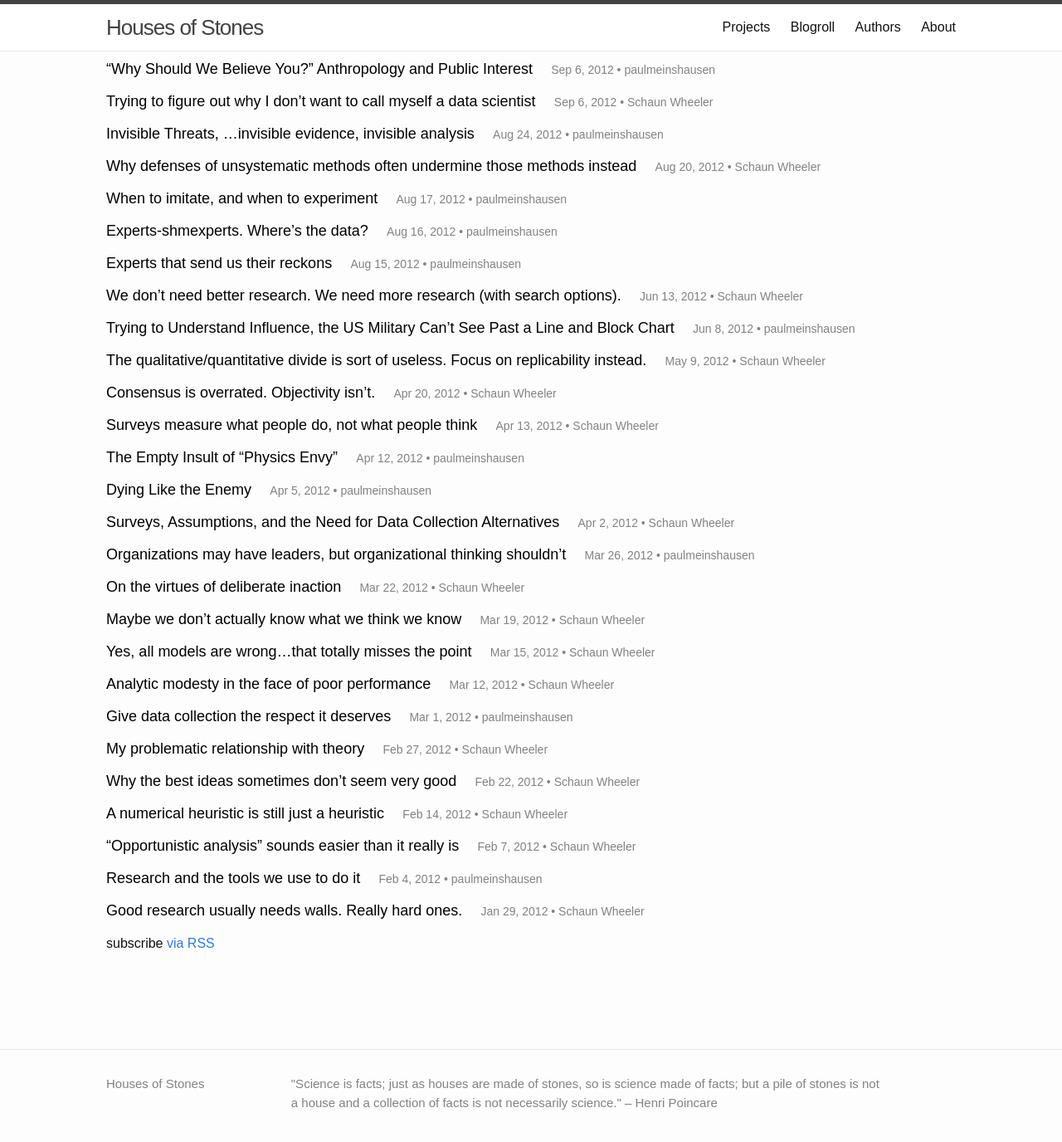
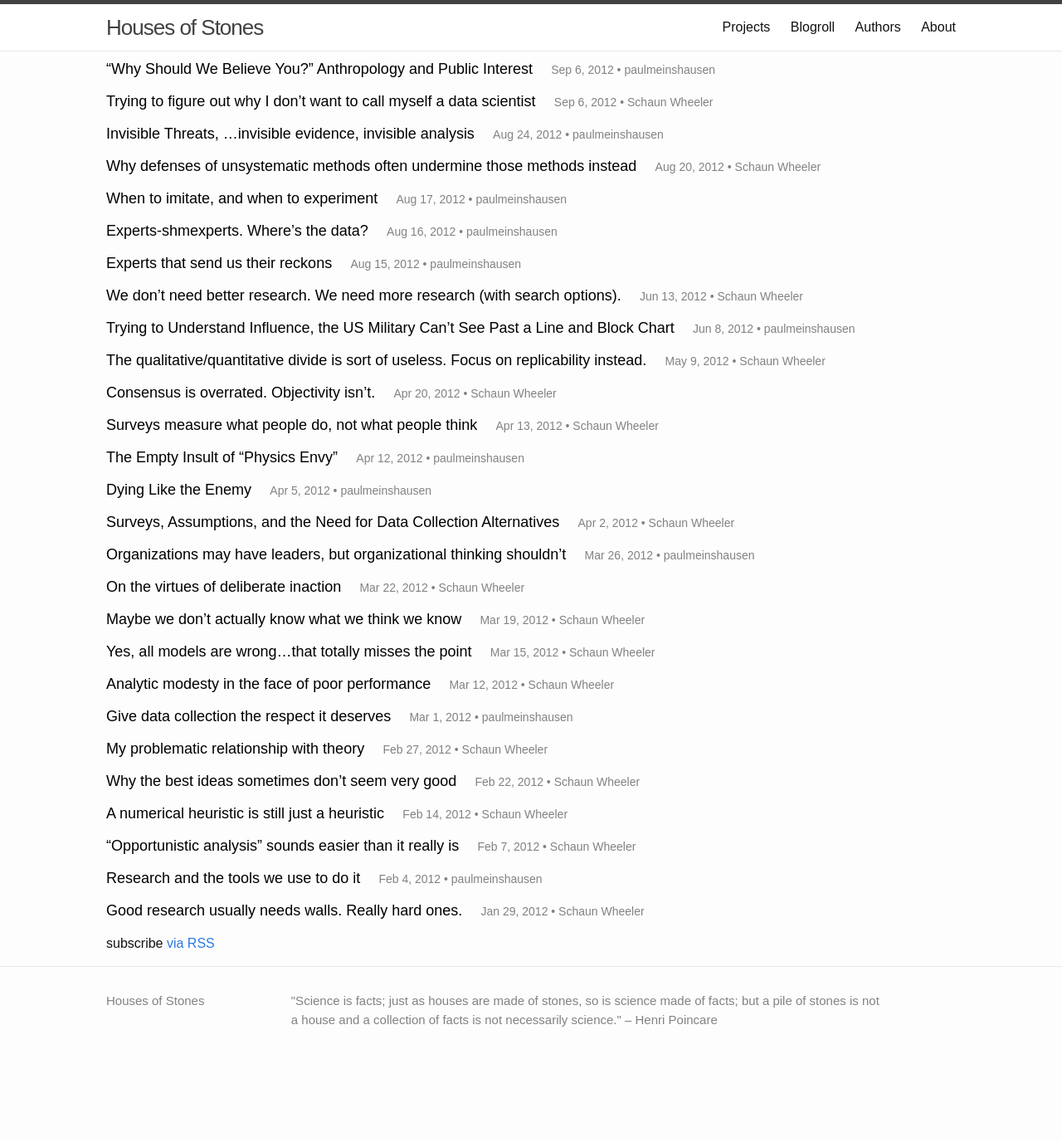
Before and after one commit to housesofstones/housesofstones.github.io, a Jekyll site: the page built from index.html, in a window 1280 px wide and 1400 px high, scrolled down 1081 px. Shown: the top 1376 px of the window at 83% size. Built offline with Jekyll 4.4.1, drawn with Linux system fonts in a browser that asks for light colours; nearby versions of some CDN libraries.

Commit message:
Update hoscustom.css

```diff
--- a/css/hoscustom.css
+++ b/css/hoscustom.css
@@ -37,3 +37,24 @@
 .wrapper {
     max-width: 80%;
 }
+
+html, body {height: 100%;}
+
+.page-content {
+    overflow:auto;
+	padding-bottom: 150px;}
+
+.site-footer {
+    position: relative;
+	margin-top: -150px; /* negative value of footer height */
+	height: 150px;
+	clear:both;}
+
+/*Opera Fix*/
+body:before {
+	content:"";
+	height:100%;
+	float:left;
+	width:0;
+	margin-top:-32767px;/
+}
```
